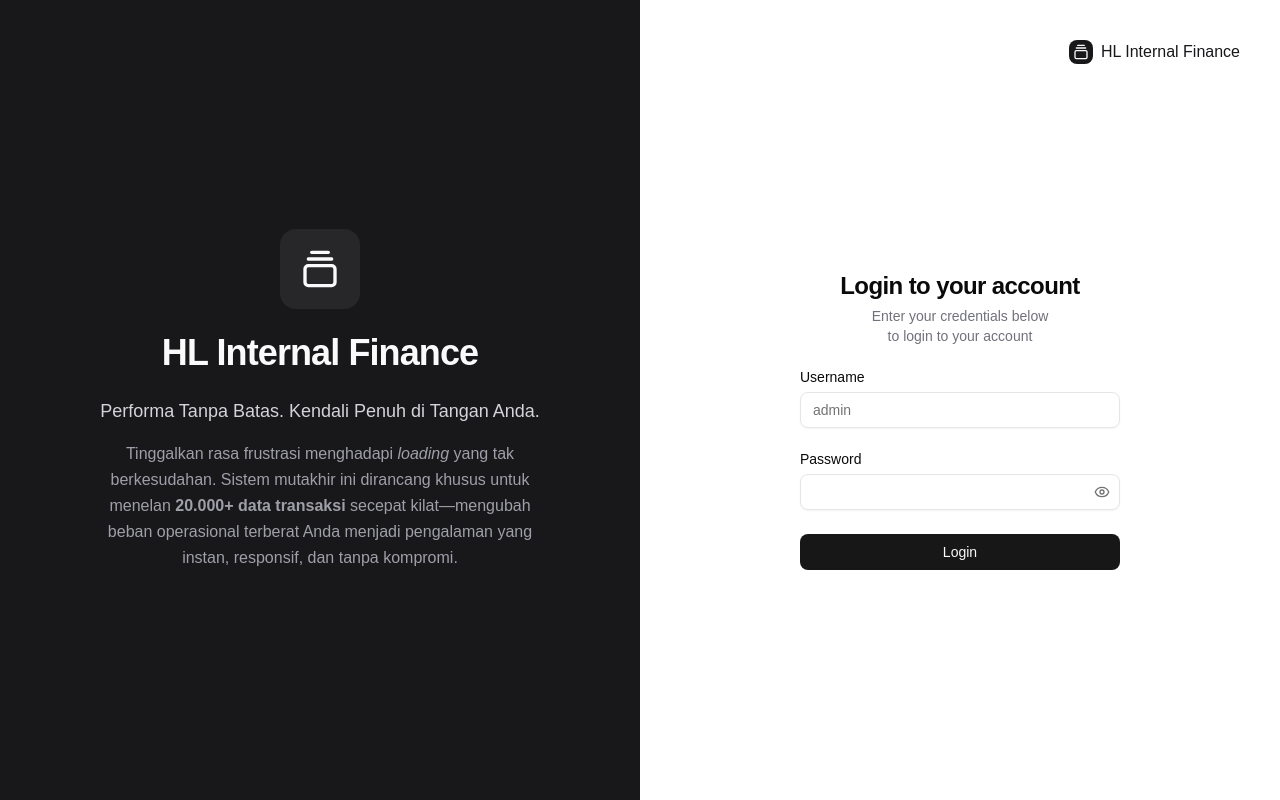
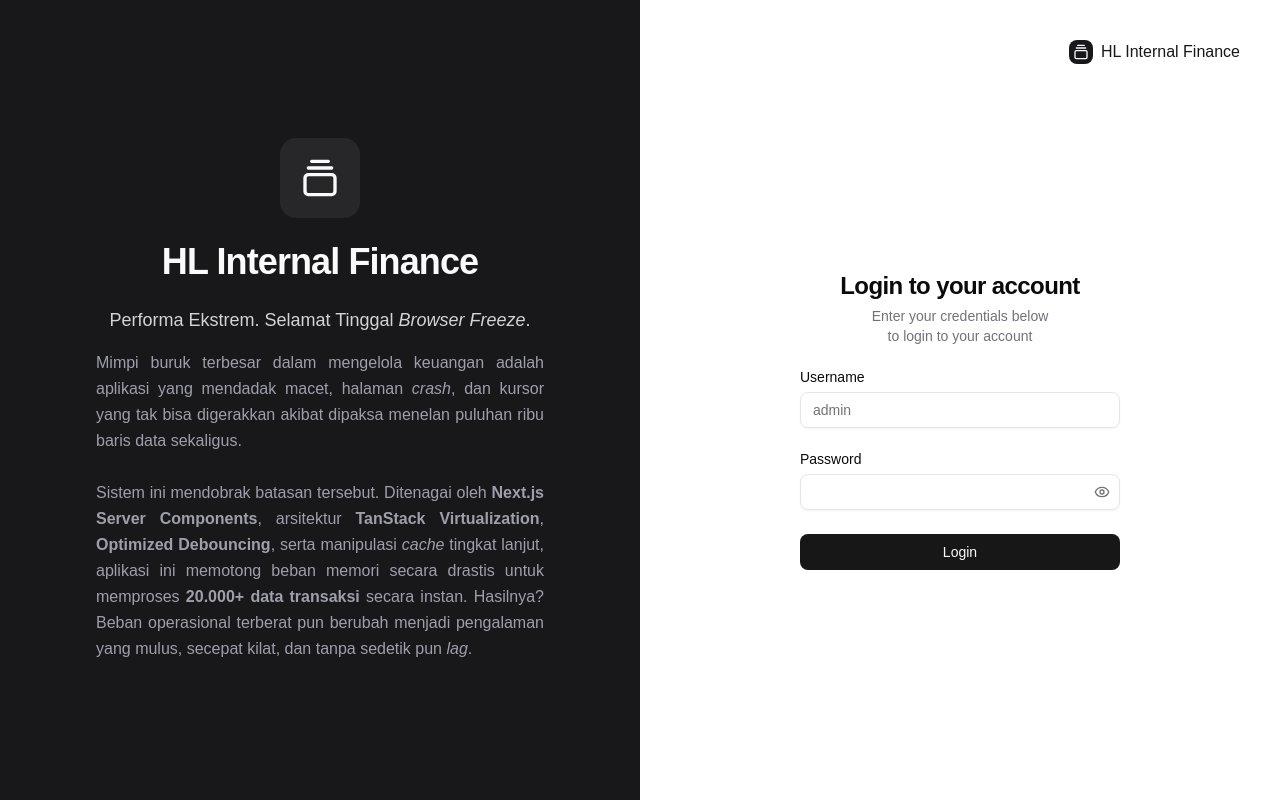
Before and after one commit to Sanjaee/HL-Internal-Finance, a Next.js app: page /auth/login in a window 1280 px wide. Built offline with nearby package versions, Linux system fonts and the light colour scheme.

Commit message:
feat: add login page with split-screen layout and application marketing content

```diff
--- a/src/app/auth/login/page.tsx
+++ b/src/app/auth/login/page.tsx
@@ -12,12 +12,14 @@ export default function LoginPage() {
             <GalleryVerticalEnd className="size-10" />
           </div>
           <h1 className="text-4xl font-extrabold tracking-tight">HL Internal Finance</h1>
-          <div className="space-y-4">
-            <p className="text-lg font-medium text-zinc-300 dark:text-zinc-700">
-              Performa Tanpa Batas. Kendali Penuh di Tangan Anda.
+          <div className="space-y-4 text-left">
+            <p className="text-lg font-medium text-zinc-300 dark:text-zinc-700 text-center">
+              Performa Ekstrem. Selamat Tinggal <i>Browser Freeze</i>.
             </p>
-            <p className="text-base text-zinc-400 dark:text-zinc-500 leading-relaxed">
-              Tinggalkan rasa frustrasi menghadapi <i>loading</i> yang tak berkesudahan. Sistem mutakhir ini dirancang khusus untuk menelan <strong>20.000+ data transaksi</strong> secepat kilat—mengubah beban operasional terberat Anda menjadi pengalaman yang instan, responsif, dan tanpa kompromi.
+            <p className="text-base text-zinc-400 dark:text-zinc-500 leading-relaxed text-justify">
+              Mimpi buruk terbesar dalam mengelola keuangan adalah aplikasi yang mendadak macet, halaman <i>crash</i>, dan kursor yang tak bisa digerakkan akibat dipaksa menelan puluhan ribu baris data sekaligus.
+              <br /><br />
+              Sistem ini mendobrak batasan tersebut. Ditenagai oleh <strong>Next.js Server Components</strong>, arsitektur <strong>TanStack Virtualization</strong>, <strong>Optimized Debouncing</strong>, serta manipulasi <i>cache</i> tingkat lanjut, aplikasi ini memotong beban memori secara drastis untuk memproses <strong>20.000+ data transaksi</strong> secara instan. Hasilnya? Beban operasional terberat pun berubah menjadi pengalaman yang mulus, secepat kilat, dan tanpa sedetik pun <i>lag</i>.
             </p>
           </div>
         </div>
```
